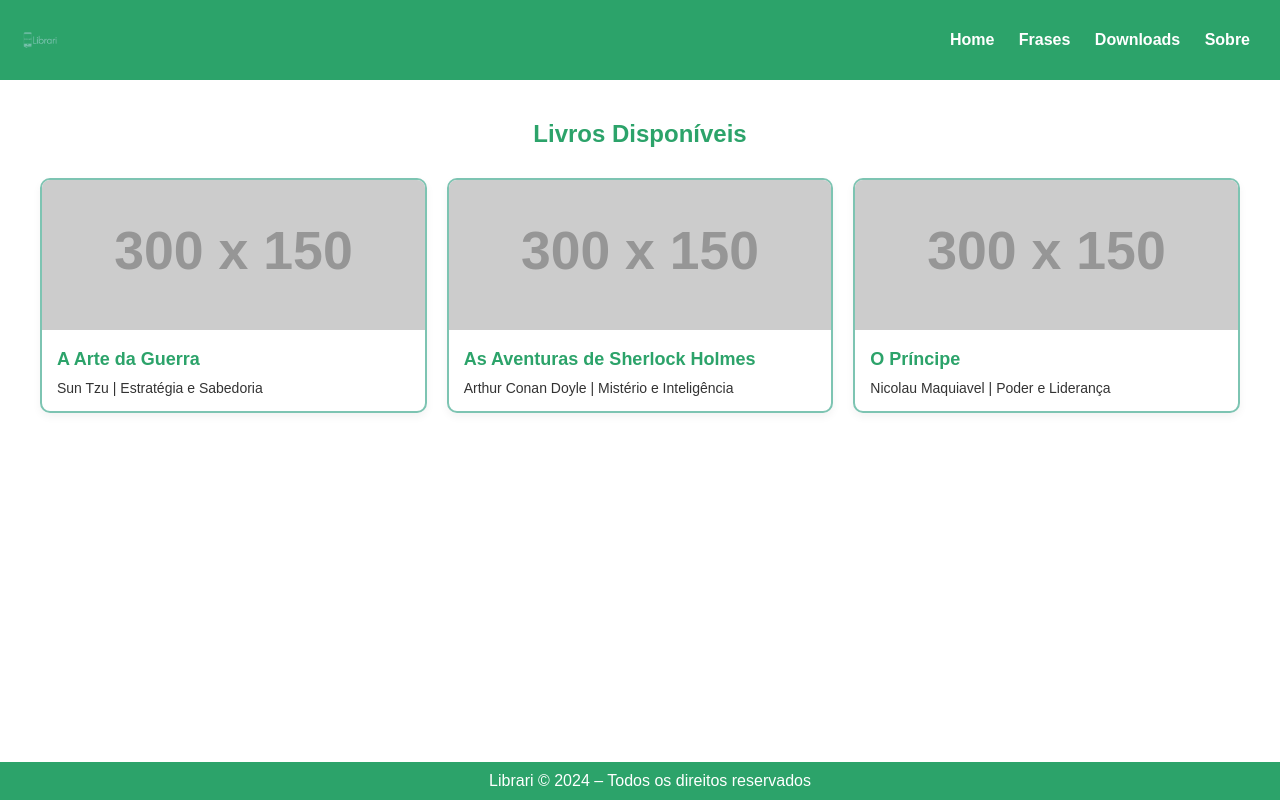
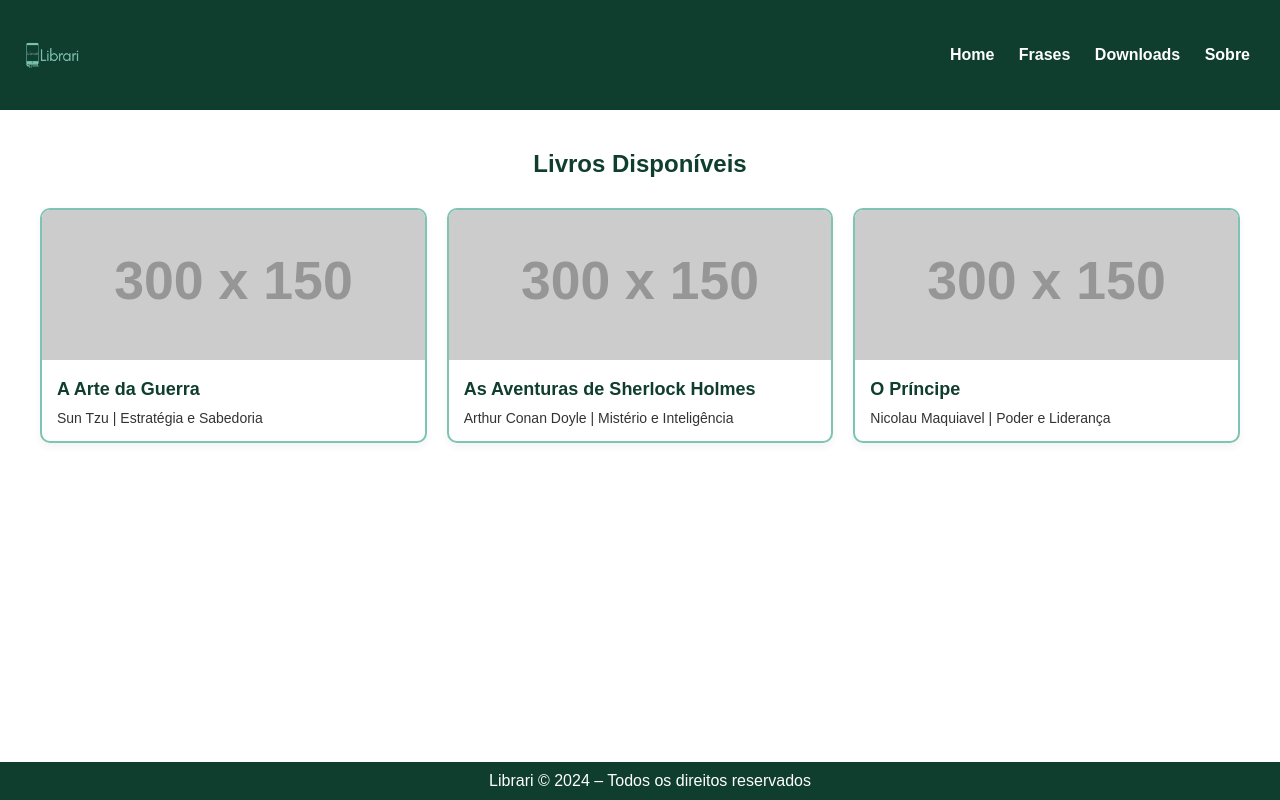
Before and after one commit to JamysonSantos/Librari.app, a plain HTML site: page index.html in a window 1280 px wide. Drawn offline with Linux system fonts and the light colour scheme; placeholder pictures from the web are drawn by us; a web font is replaced by a local one.

Commit message:
Update index.html

```diff
--- a/index.html
+++ b/index.html
@@ -1,5 +1,6 @@
 <!DOCTYPE html>
 <html lang="pt-BR">
+
 <head>
     <meta charset="UTF-8">
     <meta name="viewport" content="width=device-width, initial-scale=1.0">
@@ -9,11 +10,11 @@
     <link href="https://api.fontshare.com/v2/css?f[]=glacial-indifference@400,700&display=swap" rel="stylesheet">
 
     <!-- Favicon -->
-    <link rel="icon" href="favicon.png" type="image/png">
+    <link rel="icon" href="favico.png" type="image/png">
 
     <style>
         :root {
-            --cor-primaria: #2CA36A;
+            --cor-primaria: #0F3D2E; /* Verde muito escuro */
             --cor-secundaria: #7DC4B2;
             --cor-fundo: #FFFFFF;
             --cor-texto: #333333;
@@ -38,7 +39,7 @@
         }
 
         header img {
-            height: 50px;
+            height: 80px; /* Logo aumentada */
         }
 
         nav a {
@@ -75,7 +76,7 @@
             background-color: white;
             border: 2px solid var(--cor-secundaria);
             border-radius: 10px;
-            box-shadow: 0 4px 8px rgba(0,0,0,0.05);
+            box-shadow: 0 4px 8px rgba(0, 0, 0, 0.05);
             overflow: hidden;
             transition: transform 0.2s, box-shadow 0.2s;
             cursor: pointer;
@@ -83,7 +84,7 @@
 
         .card:hover {
             transform: scale(1.02);
-            box-shadow: 0 6px 12px rgba(0,0,0,0.15);
+            box-shadow: 0 6px 12px rgba(0, 0, 0, 0.15);
             background-color: var(--cor-hover);
         }
 
@@ -120,6 +121,7 @@
         }
     </style>
 </head>
+
 <body>
 
     <header>
@@ -169,4 +171,5 @@
     </footer>
 
 </body>
+
 </html>
```
